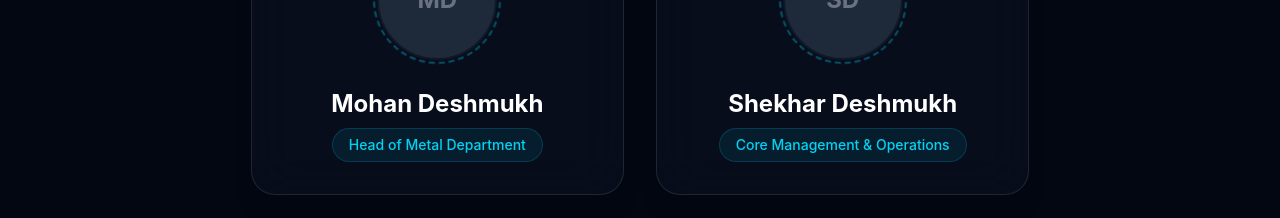
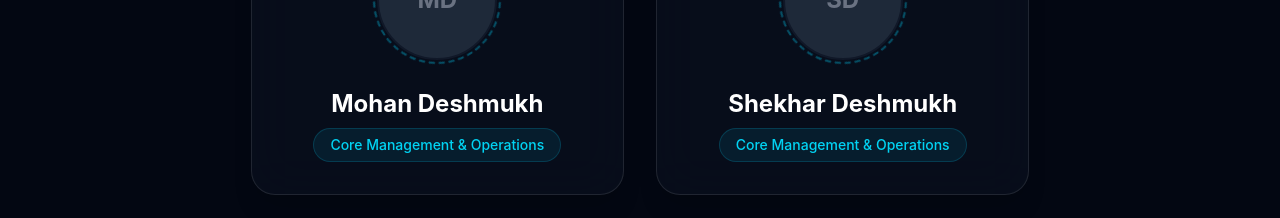
Before and after one commit to NotSoAdarshh/GD-Dental-Lab---Business-Website, a React (Vite) app: page / in a window 1280 px wide. Shown: the part 2340-2558 px from the top of the page. Built offline with nearby package versions, Linux system fonts and the light colour scheme.

Commit message:
Fix:syntax errors

```diff
--- a/src/components/Terms.jsx
+++ b/src/components/Terms.jsx
@@ -4,12 +4,12 @@ export default function PrivacyPolicy() {
   return (
     <div className="min-h-screen bg-gray-950 pt-32 pb-24 relative overflow-hidden">
 
-      {/* Subtle Background Elements */}
+
       <div className="absolute top-0 left-1/2 -translate-x-1/2 w-200 h-100 bg-cyan-900/10 rounded-full blur-[100px] pointer-events-none"></div>
 
       <div className="relative z-10 max-w-4xl mx-auto px-4 sm:px-6 lg:px-8">
 
-        {/* Header */}
+
         <div className="text-center mb-16">
           <h1 className="text-4xl md:text-5xl font-bold text-white mb-4">Privacy Policy</h1>
           <div className="w-24 h-1 bg-linear-to-r from-cyan-400 to-blue-500 mx-auto rounded-full mb-6"></div>
@@ -18,7 +18,6 @@ export default function PrivacyPolicy() {
           </p>
         </div>
 
-        {/* Policy Content Card */}
         <div className="bg-gray-900/40 backdrop-blur-xl border border-white/10 rounded-3xl p-8 md:p-12 shadow-2xl space-y-8 text-gray-300 leading-relaxed">
 
           <section>
--- a/src/components/privacyPolicy.jsx
+++ b/src/components/privacyPolicy.jsx
@@ -4,12 +4,12 @@ export default function PrivacyPolicy() {
   return (
     <div className="min-h-screen bg-gray-950 pt-32 pb-24 relative overflow-hidden">
 
-      {/* Subtle Background Elements */}
+
       <div className="absolute top-0 left-1/2 -translate-x-1/2 w-200 h-100 bg-cyan-900/10 rounded-full blur-[100px] pointer-events-none"></div>
 
       <div className="relative z-10 max-w-4xl mx-auto px-4 sm:px-6 lg:px-8">
 
-        {/* Header */}
+
         <div className="text-center mb-16">
           <h1 className="text-4xl md:text-5xl font-bold text-white mb-4">Privacy Policy</h1>
           <div className="w-24 h-1 bg-linear-to-r from-cyan-400 to-blue-500 mx-auto rounded-full mb-6"></div>
@@ -18,7 +18,6 @@ export default function PrivacyPolicy() {
           </p>
         </div>
 
-        {/* Policy Content Card */}
         <div className="bg-gray-900/40 backdrop-blur-xl border border-white/10 rounded-3xl p-8 md:p-12 shadow-2xl space-y-8 text-gray-300 leading-relaxed">
 
           <section>
--- a/src/components/services.jsx
+++ b/src/components/services.jsx
@@ -4,7 +4,7 @@ export default function Services() {
   return (
     <section id="services" className="relative py-24 min-h-screen flex items-center overflow-hidden">
 
-      {/* Background Image with Dark Overlay */}
+
       <div
         className="absolute inset-0 z-0 bg-cover bg-center bg-fixed"
         style={{ backgroundImage: "url('https://images.unsplash.com/photo-1598885511440-218a568ce3d1?q=80&w=2070&auto=format&fit=crop')" }}
@@ -14,7 +14,7 @@ export default function Services() {
 
       <div className="relative z-10 max-w-7xl mx-auto px-4 sm:px-6 lg:px-8 w-full">
 
-        {/* Section Header */}
+
         <div className="text-center mb-16">
           <h2 className="text-4xl md:text-5xl font-bold text-white mb-4">Our Services</h2>
           <div className="w-24 h-1 bg-linear-to-r from-cyan-400 to-blue-500 mx-auto rounded-full mb-6"></div>
@@ -23,7 +23,6 @@ export default function Services() {
           </p>
         </div>
 
-        {/* Services Grid */}
         <div className="grid grid-cols-1 md:grid-cols-2 lg:grid-cols-3 gap-8">
           {[
             {
--- a/src/components/team.jsx
+++ b/src/components/team.jsx
@@ -3,12 +3,12 @@ import React from 'react';
 export default function OurTeam() {
   return (
     <section id="team" className="relative py-24 bg-gray-950 overflow-hidden">
-      {/* Background elements for depth */}
+
       <div className="absolute top-0 right-0 w-125 h-125 bg-blue-900/10 rounded-full blur-[100px] pointer-events-none"></div>
 
       <div className="relative z-10 max-w-7xl mx-auto px-4 sm:px-6 lg:px-8">
 
-        {/* Section Header */}
+
         <div className="text-center mb-20">
           <h2 className="text-4xl md:text-5xl font-bold text-white mb-4">Meet Our Experts</h2>
           <div className="w-24 h-1 bg-linear-to-r from-cyan-400 to-blue-500 mx-auto rounded-full mb-6"></div>
@@ -17,7 +17,6 @@ export default function OurTeam() {
           </p>
         </div>
 
-        {/* Team Grid */}
         <div className="flex flex-wrap justify-center gap-8">
           {[
             {
@@ -37,12 +36,12 @@ export default function OurTeam() {
             },
             {
               name: 'Mohan Deshmukh',
-              role: 'Head of Metal Department',
+              role: 'Core Management & Operations',
               initials: 'MD'
             },
             {
               name: 'Shekhar Deshmukh',
-              role: 'Core Management & Operations', // Feel free to adjust this role
+              role: 'Core Management & Operations',
               initials: 'SD'
             }
           ].map((member, index) => (
@@ -52,25 +51,22 @@ export default function OurTeam() {
             >
               <div className="bg-gray-900/40 backdrop-blur-xl border border-white/10 rounded-3xl p-8 text-center shadow-xl hover:-translate-y-2 hover:shadow-[0_10px_30px_rgba(6,182,212,0.15)] hover:border-cyan-500/30 transition-all duration-300">
 
-                {/* Image Placeholder Container */}
+
                 <div className="relative w-32 h-32 mx-auto mb-6">
-                  {/* Outer glowing ring */}
+
                   <div className="absolute inset-0 rounded-full border-2 border-dashed border-cyan-500/40 animate-[spin_10s_linear_infinite]"></div>
 
-                  {/* Actual Image / Fallback */}
+
                   <div className="absolute inset-1 rounded-full bg-gray-800 flex items-center justify-center overflow-hidden border-2 border-gray-900">
 
-                    {/* TODO: Add actual images here later */}
-                    {/* <img src="/images/team/member.jpg" alt={member.name} className="w-full h-full object-cover" /> */}
 
-                    {/* Fallback Initials */}
+
                     <span className="text-2xl font-bold text-gray-500">
                       {member.initials}
                     </span>
                   </div>
                 </div>
 
-                {/* Text Content */}
                 <h3 className="text-2xl font-bold text-white mb-2">{member.name}</h3>
                 <p className="text-cyan-400 font-medium text-sm px-4 py-1.5 bg-cyan-500/10 rounded-full inline-block border border-cyan-500/20">
                   {member.role}
```
Also changed, not shown: src/components/contact.jsx (+7 -8 lines), src/components/footer.jsx (+3 -4 lines), src/components/hero.jsx (+3 -5 lines), src/components/story.jsx (+5 -8 lines).
